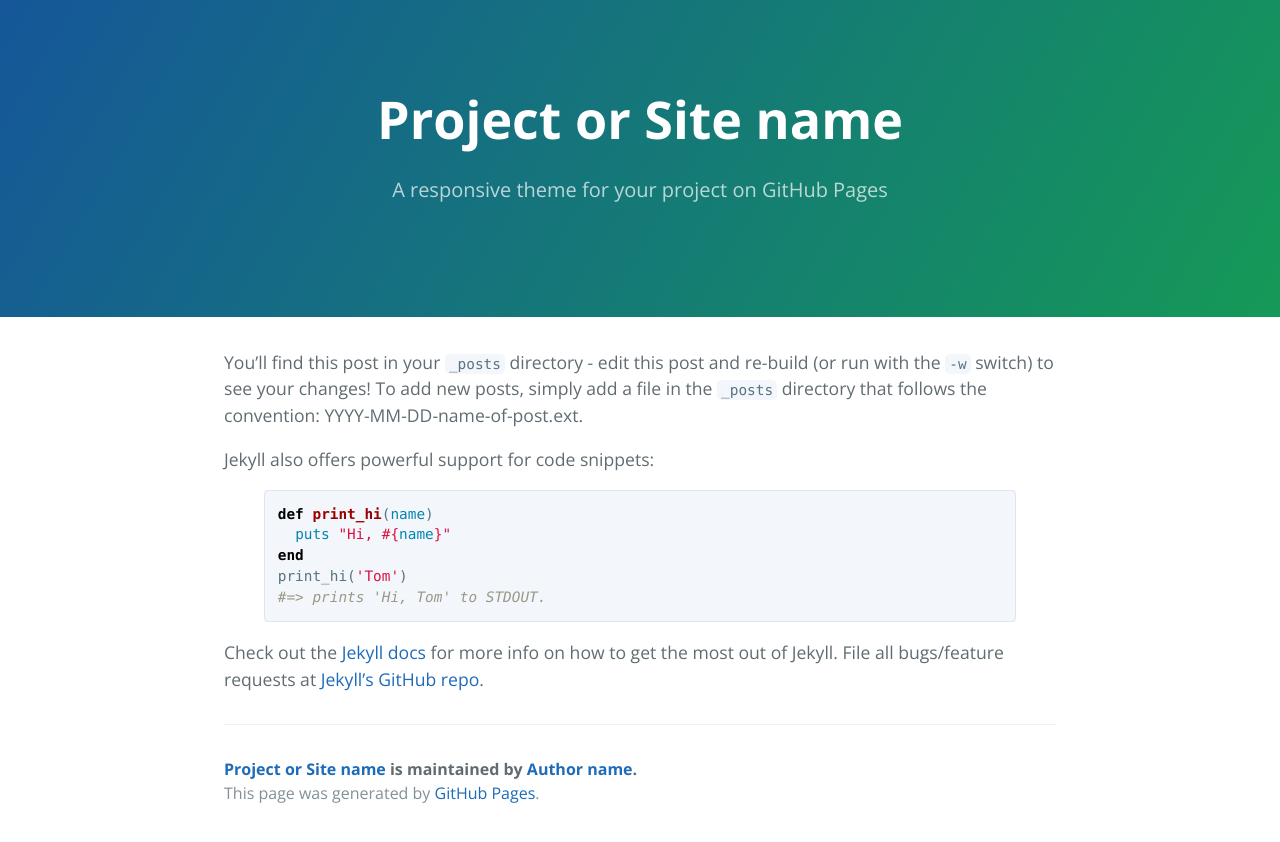
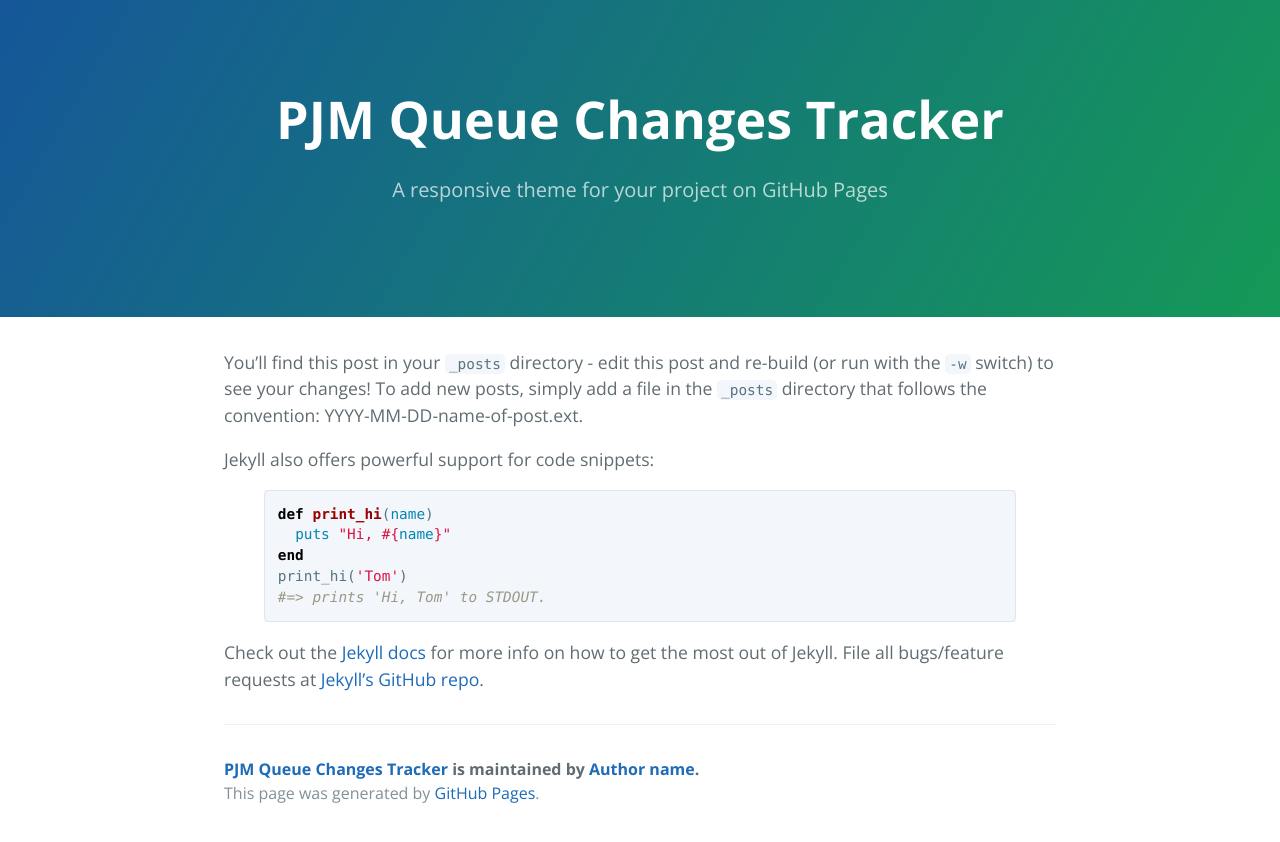
Before and after one commit to briankusiak/torchcleanenergy, a Jekyll site: the page built from jekyll-cayman-theme-master/_posts/2016-02-12-sample-content.markdown, in a window 1280 px wide. Shown: the top 842 px of the page. Built offline with Jekyll 4.4.1, drawn with Linux system fonts in a browser that asks for light colours.

Commit message:
Update _config.yml

```diff
--- a/jekyll-cayman-theme-master/_config.yml
+++ b/jekyll-cayman-theme-master/_config.yml
@@ -1,14 +1,14 @@
 # Setup
-title:        Project or Site name
+title:        PJM Queue Changes Tracker
 tagline:      A responsive theme for your project on GitHub Pages
-baseurl:      ""
+baseurl:      "/jekyll-cayman-theme/"
 paginate:     1
 locale:       "en"
 
 # About/contact
 author:
   name:       Author name
-  url:        http://yourhomepage.com
+  url:        https://briankusiak.github.io/torchcleanenergy/jekyll-cayman-theme/
 
 # Gems
 gems:
```
